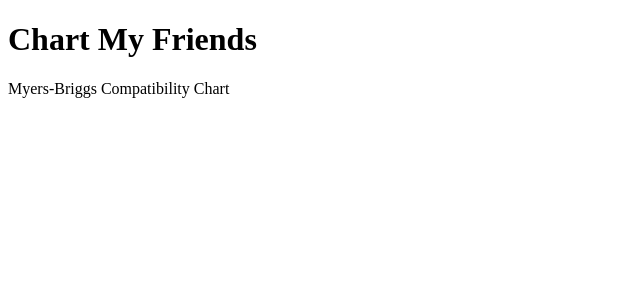
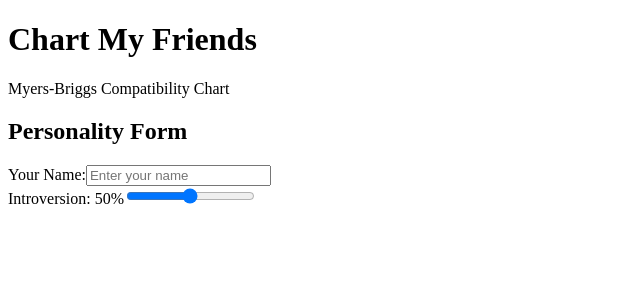
Before and after one commit to ThisbeSchoJo/chart-my-friends, a React (Create React App) app in the folder frontend/: page / in a window 1280 px wide. Shown: the top 300 px of the page, without its empty margins (0-640 px from the left). Built offline with nearby package versions, Linux system fonts and the light colour scheme.

Commit message:
Added introversion slider to PersonalityForm and added personality form to App.js

```diff
--- a/frontend/src/App.js
+++ b/frontend/src/App.js
@@ -1,11 +1,13 @@
 import React from "react";
 import "./App.css";
+import PersonalityForm from "./components/PersonalityForm";
 
 function App() {
   return (
     <div className="App">
       <h1>Chart My Friends</h1>
       <p>Myers-Briggs Compatibility Chart</p>
+      <PersonalityForm />
     </div>
   );
 }
--- a/frontend/src/components/PersonalityForm.js
+++ b/frontend/src/components/PersonalityForm.js
@@ -1,10 +1,34 @@
-import React from "react";
+import React, { useState } from "react";
 
 const PersonalityForm = () => {
+  const [name, setName] = useState("");
+  const [introvert, setIntrovert] = useState(50);
+
   return (
     <div>
       <h2>Personality Form</h2>
-      <p>This is where the form will go</p>
+      <label>
+        Your Name:
+        <input
+          type="text"
+          placeholder="Enter your name"
+          value={name}
+          onChange={(e) => setName(e.target.value)}
+        />
+      </label>
+
+      <div>
+        <label>
+          Introversion: {introvert}%
+          <input
+            type="range"
+            min="0"
+            max="100"
+            value={introvert}
+            onChange={(e) => setIntrovert(e.target.value)}
+          />
+        </label>
+      </div>
     </div>
   );
 };
```
